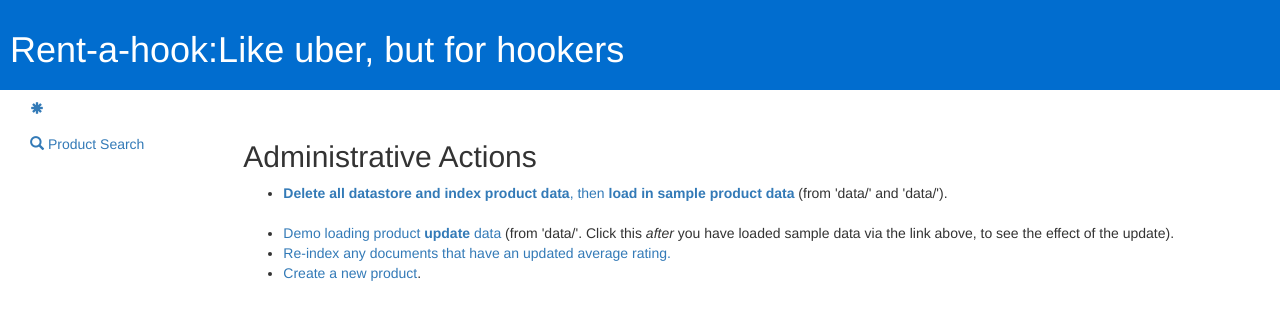
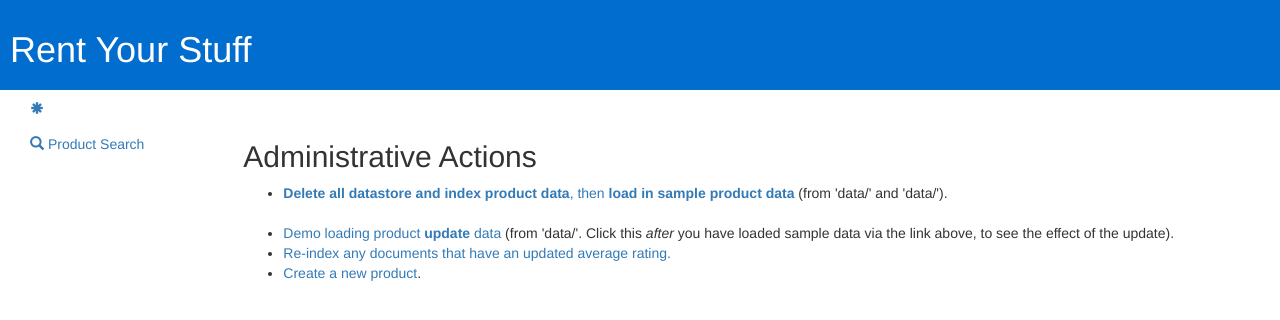
Before and after one commit to Phohawkenics/Rent-Ur-Stuff-2016, a Python web app: template templates/admin.html in a window 1280 px wide. Shown: the top 320 px of the page. Run offline with Jinja, Linux system fonts and the light colour scheme; the template is opened without the code that fills it, so the values that code supplies are empty.

Commit message:
Change title
Changed title to rent your stuff from hookers

```diff
--- a/templates/base.html
+++ b/templates/base.html
@@ -12,7 +12,7 @@
 	</head>
 	<body>
 		<div  style="background:#016DCF;color:#fff;padding:10px">
-			<h1 style="color:#fff"><a style="color:#fff;" href="/">Rent-a-hook:Like uber, but for hookers</a></h1>
+			<h1 style="color:#fff"><a style="color:#fff;" href="/">Rent Your Stuff</a></h1>
 		</div>
 		<div class="container-fluid">
 			<div class="row">
```
